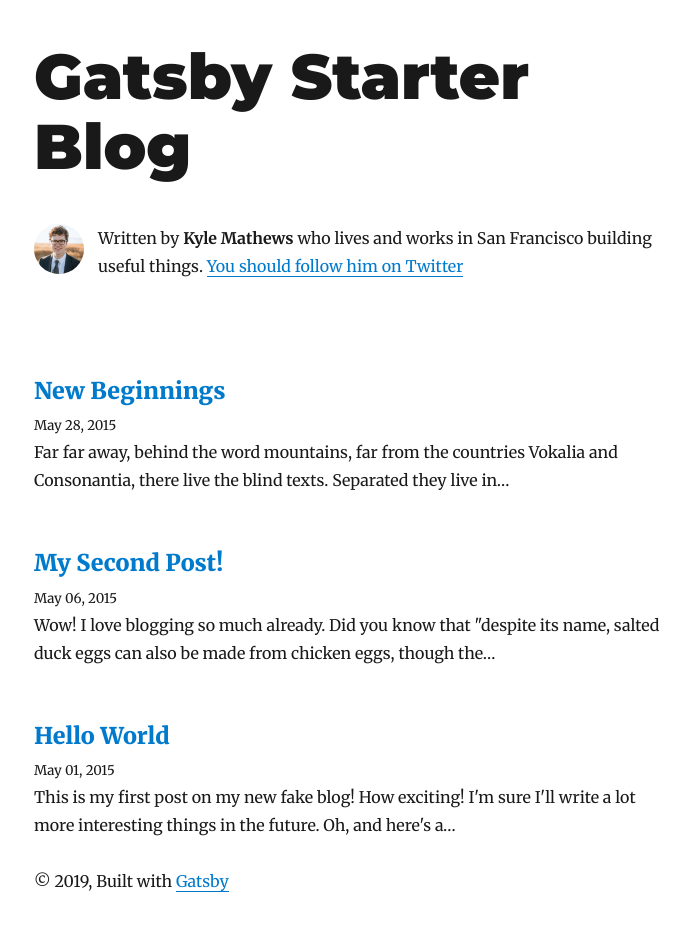
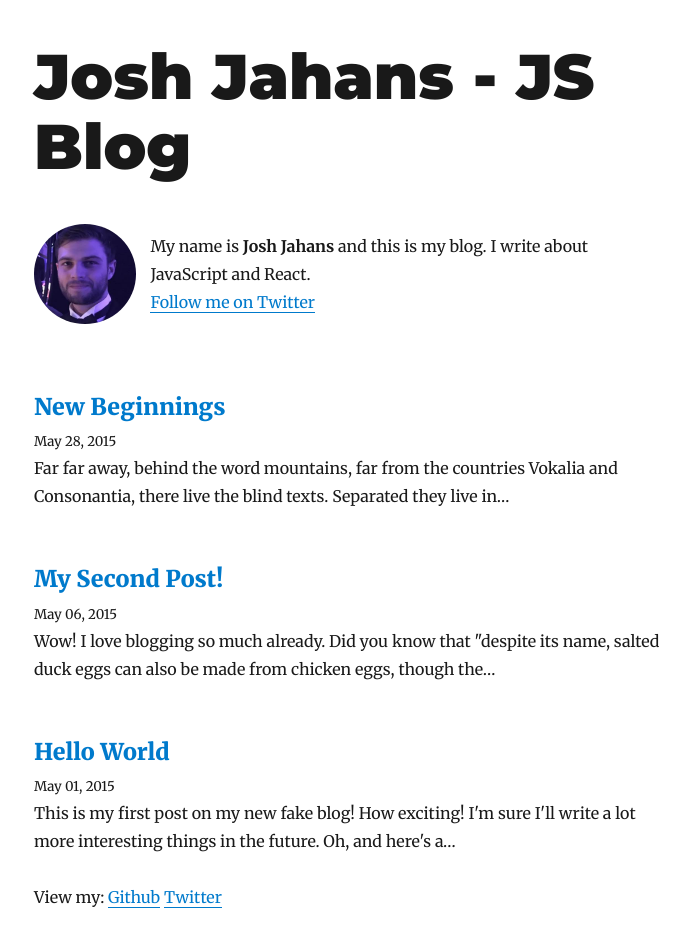
Before and after one commit to Jahans3/blog-josh-jahans, a Gatsby site: page / in a window 1280 px wide. Shown: the whole page, without its empty margins (291-981 px from the left). Built offline with nearby package versions, Linux system fonts and the light colour scheme; Gatsby itself is replaced by a stand-in of ours; some packages are replaced by stand-ins of ours.

Commit message:
minor changes, code formatting

```diff
--- a/gatsby-config.js
+++ b/gatsby-config.js
@@ -1,77 +1,77 @@
 module.exports = {
   siteMetadata: {
-    title: `Gatsby Starter Blog`,
-    author: `Kyle Mathews`,
-    description: `A starter blog demonstrating what Gatsby can do.`,
-    siteUrl: `https://gatsby-starter-blog-demo.netlify.com/`,
+    title: 'Josh Jahans - JS Blog',
+    author: 'Josh Jahans',
+    description: 'A blog about JavaScript and anything else',
+    siteUrl: 'https://gatsby-starter-blog-demo.netlify.com/',
     social: {
-      twitter: `kylemathews`,
+      twitter: 'josh_jahans',
     },
   },
   plugins: [
     {
-      resolve: `gatsby-source-filesystem`,
+      resolve: 'gatsby-source-filesystem',
       options: {
         path: `${__dirname}/content/blog`,
-        name: `blog`,
+        name: 'blog',
       },
     },
     {
-      resolve: `gatsby-source-filesystem`,
+      resolve: 'gatsby-source-filesystem',
       options: {
         path: `${__dirname}/content/assets`,
-        name: `assets`,
+        name: 'assets',
       },
     },
     {
-      resolve: `gatsby-transformer-remark`,
+      resolve: 'gatsby-transformer-remark',
       options: {
         plugins: [
           {
-            resolve: `gatsby-remark-images`,
+            resolve: 'gatsby-remark-images',
             options: {
               maxWidth: 590,
             },
           },
           {
-            resolve: `gatsby-remark-responsive-iframe`,
+            resolve: 'gatsby-remark-responsive-iframe',
             options: {
-              wrapperStyle: `margin-bottom: 1.0725rem`,
+              wrapperStyle: 'margin-bottom: 1.0725rem',
             },
           },
-          `gatsby-remark-prismjs`,
-          `gatsby-remark-copy-linked-files`,
-          `gatsby-remark-smartypants`,
+          'gatsby-remark-prismjs',
+          'gatsby-remark-copy-linked-files',
+          'gatsby-remark-smartypants',
         ],
       },
     },
-    `gatsby-transformer-sharp`,
-    `gatsby-plugin-sharp`,
+    'gatsby-transformer-sharp',
+    'gatsby-plugin-sharp',
     {
-      resolve: `gatsby-plugin-google-analytics`,
+      resolve: 'gatsby-plugin-google-analytics',
       options: {
-        //trackingId: `ADD YOUR TRACKING ID HERE`,
+        //trackingId: 'ADD YOUR TRACKING ID HERE',
       },
     },
-    `gatsby-plugin-feed`,
+    'gatsby-plugin-feed',
     {
-      resolve: `gatsby-plugin-manifest`,
+      resolve: 'gatsby-plugin-manifest',
       options: {
-        name: `Gatsby Starter Blog`,
-        short_name: `GatsbyJS`,
-        start_url: `/`,
-        background_color: `#ffffff`,
-        theme_color: `#663399`,
-        display: `minimal-ui`,
-        icon: `content/assets/gatsby-icon.png`,
+        name: 'Gatsby Starter Blog',
+        short_name: 'GatsbyJS',
+        start_url: '/',
+        background_color: '#ffffff',
+        theme_color: '#663399',
+        display: 'minimal-ui',
+        icon: 'content/assets/gatsby-icon.png',
       },
     },
-    `gatsby-plugin-offline`,
-    `gatsby-plugin-react-helmet`,
+    'gatsby-plugin-offline',
+    'gatsby-plugin-react-helmet',
     {
-      resolve: `gatsby-plugin-typography`,
+      resolve: 'gatsby-plugin-typography',
       options: {
-        pathToConfigModule: `src/utils/typography`,
+        pathToConfigModule: 'src/utils/typography',
       },
     },
   ],
--- a/src/components/Bio.js
+++ b/src/components/Bio.js
@@ -4,49 +4,38 @@ import Image from 'gatsby-image'
 
 import { rhythm } from '../utils/typography'
 
-function Bio() {
+function Bio () {
   return (
     <StaticQuery
       query={bioQuery}
-      render={data => {
-        const { author, social } = data.site.siteMetadata
-        return (
-          <div
-            style={{
-              display: `flex`,
-              marginBottom: rhythm(2.5),
-            }}
-          >
+      render={({
+        site: { siteMetadata: { author, social: { twitter } } },
+        avatar: { childImageSharp: { fixed: avatar } }
+      }) => (
+        <div style={{ display: `flex`, alignItems: 'center', marginBottom: rhythm(2.5) }}>
           <Image
-              fixed={data.avatar.childImageSharp.fixed}
+            fixed={avatar}
             alt={author}
-              style={{
-                marginRight: rhythm(1 / 2),
-                marginBottom: 0,
-                minWidth: 50,
-                borderRadius: `100%`,
-              }}
+            style={{ marginRight: rhythm(1 / 2), marginBottom: 0, borderRadius: `100%`, objectFit: 'contain', width: 120 }}
           />
-            <p>
-              Written by <strong>{author}</strong> who lives and works in San
-              Francisco building useful things.
-              {` `}
-              <a href={`https://twitter.com/${social.twitter}`}>
-                You should follow him on Twitter
+          <p style={{ marginBottom: 0 }}>
+            My name is <strong>{author}</strong> and this is my blog. I write about JavaScript and React.
+            <br />
+            <a href={`https://twitter.com/${twitter}`} style={{ marginTop: 50 }}>
+              Follow me on Twitter
             </a>
           </p>
         </div>
-        )
-      }}
+      )}
     />
   )
 }
 
 const bioQuery = graphql`
   query BioQuery {
-    avatar: file(absolutePath: { regex: "/profile-pic.jpg/" }) {
+    avatar: file(absolutePath: { regex: "/me.png/" }) {
       childImageSharp {
-        fixed(width: 50, height: 50) {
+        fixed(width: 100, height: 100) {
           ...GatsbyImageSharpFixed
         }
       }
--- a/src/components/Layout.js
+++ b/src/components/Layout.js
@@ -3,73 +3,31 @@ import { Link } from 'gatsby'
 
 import { rhythm, scale } from '../utils/typography'
 
-class Layout extends React.Component {
-  render() {
-    const { location, title, children } = this.props
-    const rootPath = `${__PATH_PREFIX__}/`
-    let header
-
-    if (location.pathname === rootPath) {
-      header = (
-        <h1
-          style={{
-            ...scale(1.5),
-            marginBottom: rhythm(1.5),
-            marginTop: 0,
-          }}
-        >
-          <Link
-            style={{
-              boxShadow: `none`,
-              textDecoration: `none`,
-              color: `inherit`,
-            }}
-            to={`/`}
-          >
+function Header ({ location, title }) {
+  const rootPath = `${__PATH_PREFIX__}/`;
+  const isRoot = location.pathname === rootPath;
+  const H = isRoot ? 'h1' : 'h3';
+  return (
+    <H style={isRoot ? { ...scale(1.5), marginBottom: rhythm(1.5), marginTop: 0 } : { fontFamily: `Montserrat, sans-serif`, marginTop: 0 }}>
+      <Link style={{ boxShadow: `none`, textDecoration: `none`, color: `inherit` }} to={`/`}>
         {title}
       </Link>
-        </h1>
-      )
-    } else {
-      header = (
-        <h3
-          style={{
-            fontFamily: `Montserrat, sans-serif`,
-            marginTop: 0,
-          }}
-        >
-          <Link
-            style={{
-              boxShadow: `none`,
-              textDecoration: `none`,
-              color: `inherit`,
-            }}
-            to={`/`}
-          >
-            {title}
-          </Link>
-        </h3>
-      )
+    </H>
+  );
 }
+
+export default function Layout ({ location, title, children }) {
   return (
-      <div
-        style={{
-          marginLeft: `auto`,
-          marginRight: `auto`,
-          maxWidth: rhythm(24),
-          padding: `${rhythm(1.5)} ${rhythm(3 / 4)}`,
-        }}
-      >
-        {header}
+    <div style={{ marginLeft: `auto`, marginRight: `auto`, maxWidth: rhythm(24), padding: `${rhythm(1.5)} ${rhythm(3 / 4)}` }}>
+      <Header location={location} title={title} />
       {children}
       <footer>
-          © {new Date().getFullYear()}, Built with
-          {` `}
-          <a href="https://www.gatsbyjs.org">Gatsby</a>
+        View my:
+        {' '}
+        <a href='https://www.github.com/Jahans3'>Github</a>
+        {' '}
+        <a href='https://www.twitter.com/josh_jahans'>Twitter</a>
       </footer>
     </div>
-    )
+  );
 }
-}
-
-export default Layout
--- a/src/components/seo.js
+++ b/src/components/seo.js
@@ -3,18 +3,15 @@ import PropTypes from 'prop-types'
 import Helmet from 'react-helmet'
 import { StaticQuery, graphql } from 'gatsby'
 
-function SEO({ description, lang, meta, keywords, title }) {
+export default function SEO ({ description, lang, meta, keywords, title }) {
   return (
     <StaticQuery
       query={detailsQuery}
       render={data => {
-        const metaDescription =
-          description || data.site.siteMetadata.description
+        const metaDescription = description || data.site.siteMetadata.description;
         return (
           <Helmet
-            htmlAttributes={{
-              lang,
-            }}
+            htmlAttributes={{ lang }}
             title={title}
             titleTemplate={`%s | ${data.site.siteMetadata.title}`}
             meta={[
@@ -49,19 +46,12 @@ function SEO({ description, lang, meta, keywords, title }) {
               {
                 name: `twitter:description`,
                 content: metaDescription,
-              },
+              }
             ]
-              .concat(
-                keywords.length > 0
-                  ? {
-                      name: `keywords`,
-                      content: keywords.join(`, `),
-                    }
-                  : []
-              )
+              .concat(keywords.length > 0 ? { name: `keywords`, content: keywords.join(`, `) } : [])
               .concat(meta)}
           />
-        )
+        );
       }}
     />
   )
@@ -81,8 +71,6 @@ SEO.propTypes = {
   title: PropTypes.string.isRequired,
 }
 
-export default SEO
-
 const detailsQuery = graphql`
   query DefaultSEOQuery {
     site {
--- a/src/pages/index.js
+++ b/src/pages/index.js
@@ -6,43 +6,31 @@ import Layout from '../components/Layout'
 import SEO from '../components/seo'
 import { rhythm } from '../utils/typography'
 
-class BlogIndex extends React.Component {
-  render() {
-    const { data } = this.props
-    const siteTitle = data.site.siteMetadata.title
-    const posts = data.allMarkdownRemark.edges
-
+export default function BlogIndex ({
+  location,
+  data: {
+    site: { siteMetadata: { title: siteTitle } },
+    allMarkdownRemark: { edges: posts }
+  }
+}) {
   return (
-      <Layout location={this.props.location} title={siteTitle}>
-        <SEO
-          title="All posts"
-          keywords={[`blog`, `gatsby`, `javascript`, `react`]}
-        />
+    <Layout location={location} title={siteTitle}>
+      <SEO title='All posts' keywords={['josh jahans', 'jahans', 'blog', 'gatsby', 'javascript', 'react']} />
       <Bio />
-        {posts.map(({ node }) => {
-          const title = node.frontmatter.title || node.fields.slug
-          return (
-            <div key={node.fields.slug}>
-              <h3
-                style={{
-                  marginBottom: rhythm(1 / 4),
-                }}
-              >
-                <Link style={{ boxShadow: `none` }} to={node.fields.slug}>
+      {posts.map(({ node: { excerpt, fields: { slug }, frontmatter: { title = slug, date } } }) => (
+        <div key={slug}>
+          <h3 style={{ marginBottom: rhythm(1 / 4) }}>
+            <Link style={{ boxShadow: 'none' }} to={slug}>
               {title}
             </Link>
           </h3>
-              <small>{node.frontmatter.date}</small>
-              <p dangerouslySetInnerHTML={{ __html: node.excerpt }} />
+          <small>{date}</small>
+          <p dangerouslySetInnerHTML={{ __html: excerpt }} />
         </div>
-          )
-        })}
+      ))}
     </Layout>
   )
 }
-}
-
-export default BlogIndex
 
 export const pageQuery = graphql`
   query {
@@ -66,4 +54,4 @@ export const pageQuery = graphql`
       }
     }
   }
-`
+`;
```
Also changed, not shown: src/pages/404.js (+9 -15 lines), content/assets/me.png (added), content/assets/profile-pic.jpg (deleted), 1 other file. Lines whose indentation alone changed are shown as unchanged.
